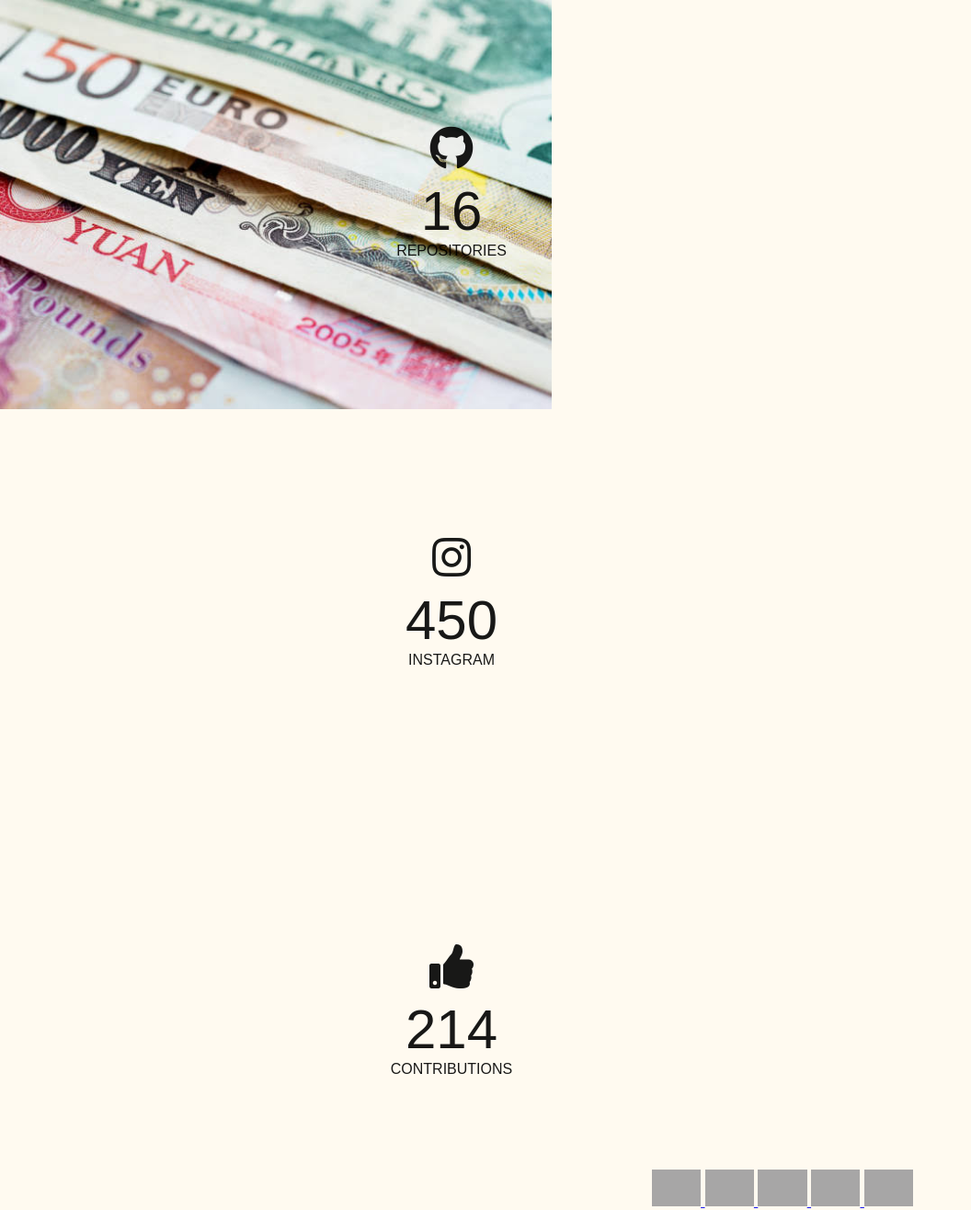
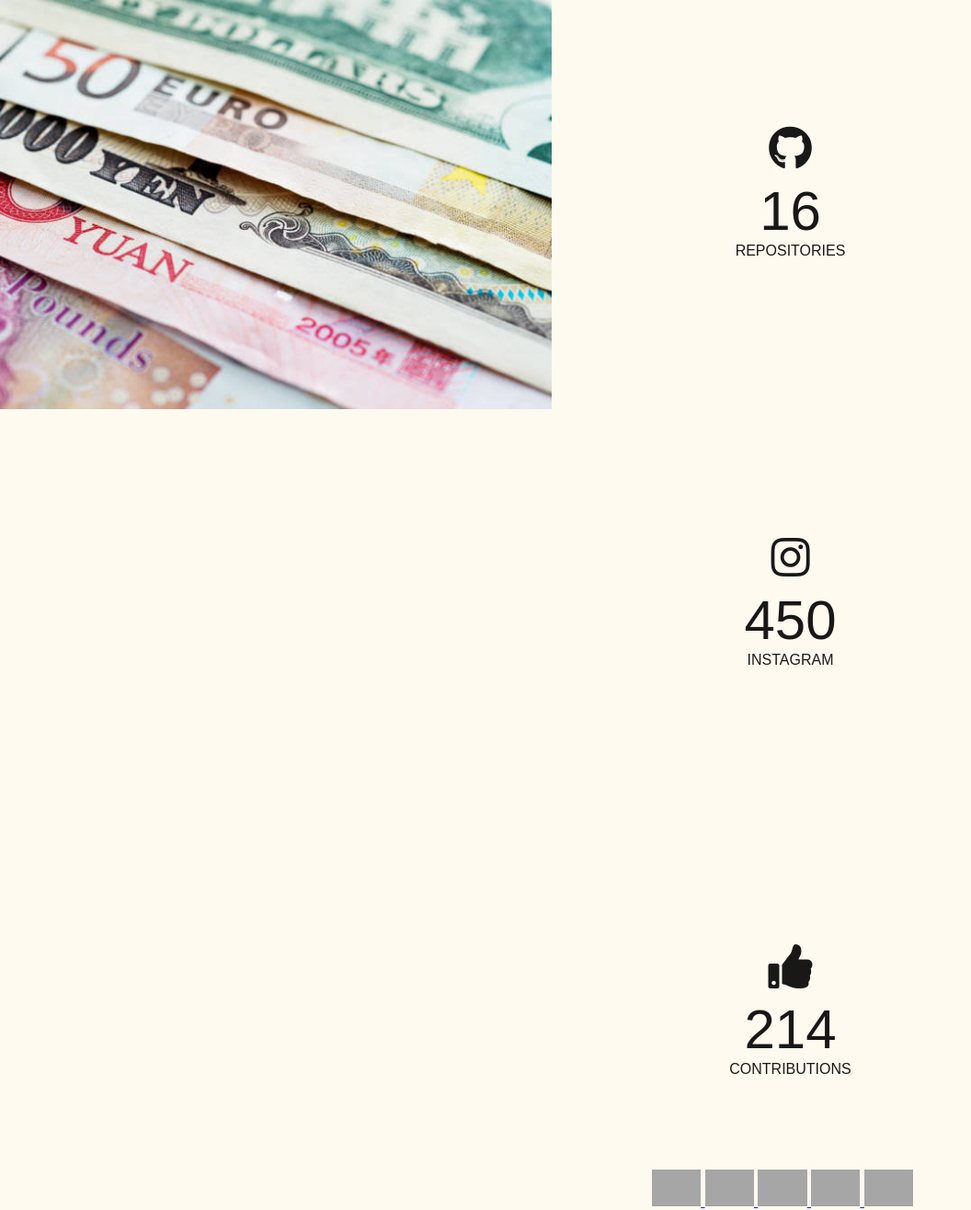
Before and after one commit to Anshluthra1/currencyexchange, a PHP site: page / in a window 1280 px wide. Shown: the whole page at 92% size, without its empty margins (0-1056 px from the left). Run offline with PHP 8.4, Linux system fonts and the light colour scheme; some libraries are stand-ins or nearby versions; grey boxes are pictures that could not be loaded.

Commit message:
Update style2.css

```diff
--- a/style2.css
+++ b/style2.css
@@ -12,7 +12,7 @@
   justify-content: center;
   text-align: center;
   margin: 300px 50px;
-  margin-left:-670px;
+  margin-left:67px;
   margin-bottom:100px;
 }
 
```
